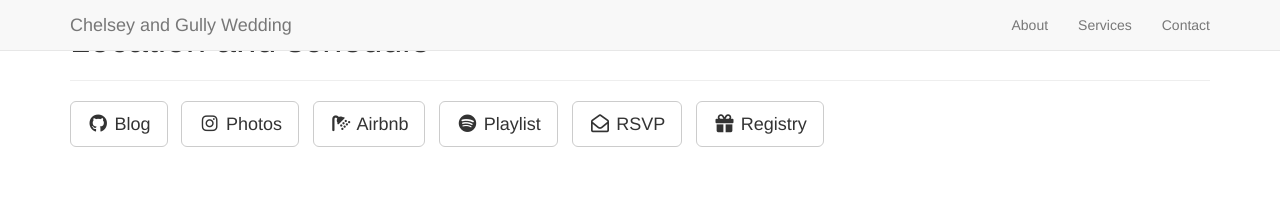
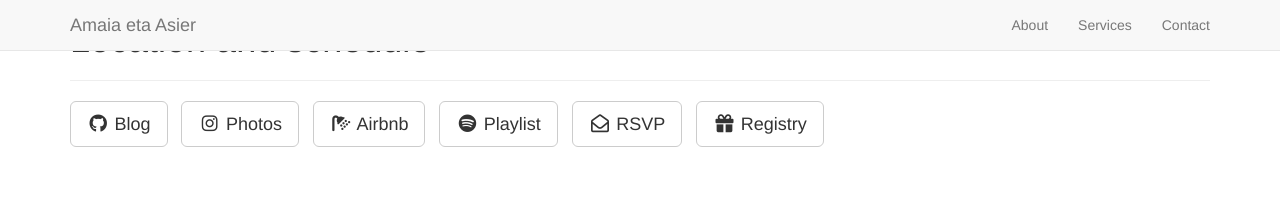
Before and after one commit to amaiasier/web, a Jekyll site: the page built from _posts/2014-09-21-services-1.markdown, in a window 1280 px wide. Shown: the top 208 px of the page. Built offline with Jekyll 4.4.1, drawn with Linux system fonts in a browser that asks for light colours; nearby versions of some CDN libraries; library files that are not in the unit come from our copies.

Commit message:
Update _config.yml

```diff
--- a/_config.yml
+++ b/_config.yml
@@ -3,7 +3,7 @@
 # ----------------------- #
 
 url: amaiasier.com
-title: Chelsey and Gully Wedding
+title: Amaia eta Asier
 email: chuglywed@gmail.com
 author: Chelsey Contillo and Michael Gully-Santiago
 description: > # "Homepage for Chelsey Contillo and Michael Gully-Santiago
```
